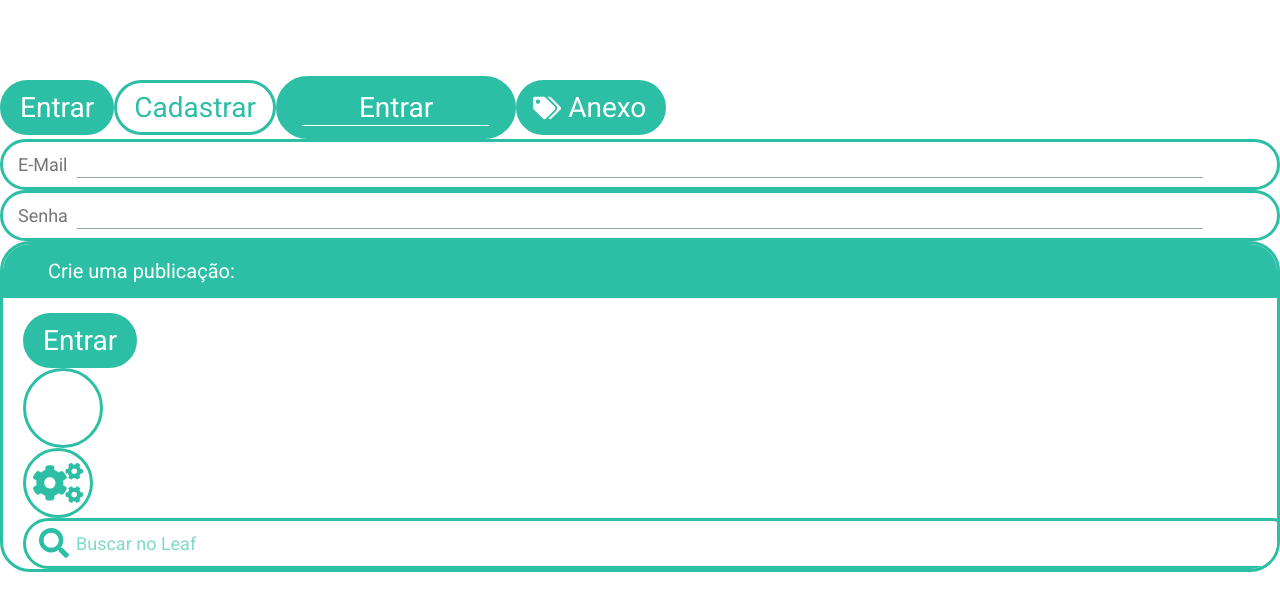
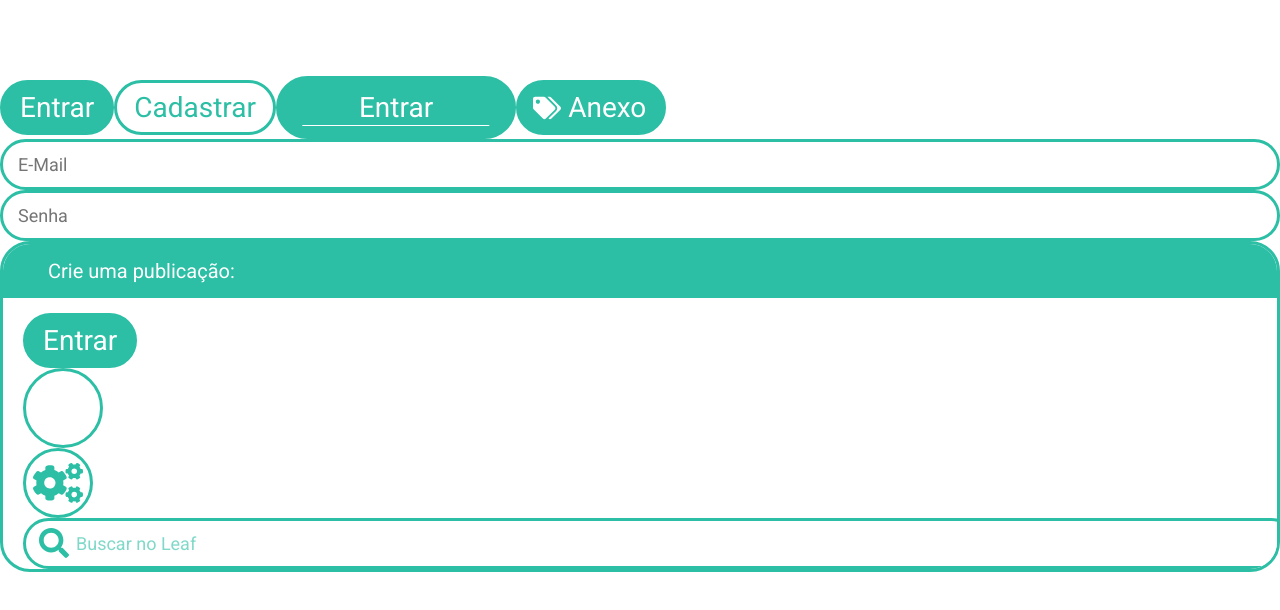
Before and after one commit to 1ChristianAlex/ladies-first, a React (Create React App) app in the folder frontend/: page /components in a window 1280 px wide. Shown: the top 610 px of the page. Built offline with nearby package versions, Linux system fonts and the light colour scheme.

Commit message:
feat: form input component and generic input styling changes

```diff
--- /dev/null
+++ b/frontend/src/components/FormInput/FormInput.jsx
@@ -0,0 +1,15 @@
+import React from 'react';
+
+import { Input } from 'components';
+import { Container, Label } from './styles';
+
+const FormInput = ({ label, ...props }) => {
+  return (
+    <Container>
+      {label && <Label>{label}</Label>}
+      <Input {...props} borderRadius={15} />
+    </Container>
+  );
+};
+
+export default FormInput;
--- /dev/null
+++ b/frontend/src/components/FormInput/styles.js
@@ -0,0 +1,13 @@
+import styled from 'styled-components';
+import { Colors } from 'styles';
+
+export const Container = styled.div`
+  display: flex;
+  flex-direction: column;
+`;
+
+export const Label = styled.label`
+  color: ${Colors.primary};
+  font-size: 22px;
+  margin-bottom: 10px;
+`;
--- a/frontend/src/components/Input/Input.jsx
+++ b/frontend/src/components/Input/Input.jsx
@@ -2,20 +2,30 @@ import React from 'react';
 
 import { Container, StyledInput } from './styles';
 
-const Input = ({ type, value, onChange, placeholder }) => (
-  <Container>
+const Input = ({
+  type,
+  value,
+  onChange,
+  placeholder,
+  hasLine,
+  borderRadius
+}) => (
+  <Container hasLine={hasLine}>
     <StyledInput
       type={type}
       value={value}
       onChange={e => onChange(e)}
       placeholder={placeholder}
+      borderRadius={borderRadius}
     />
   </Container>
 );
 
 Input.defaultProps = {
   type: 'text',
-  onChange: () => {}
+  onChange: () => {},
+  hasLine: false,
+  borderRadius: 30
 };
 
 export default Input;
--- a/frontend/src/components/Input/styles.js
+++ b/frontend/src/components/Input/styles.js
@@ -1,4 +1,4 @@
-import styled from 'styled-components';
+import styled, { css } from 'styled-components';
 import { Colors } from 'styles';
 
 export const Container = styled.div`
@@ -6,6 +6,9 @@ export const Container = styled.div`
   display: inline-block;
   width: 100%;
 
+  ${props =>
+    props.hasLine &&
+    css`
       ::after {
         content: '';
         position: absolute;
@@ -15,13 +18,14 @@ export const Container = styled.div`
         left: 50%;
         transform: translateX(-50%);
       }
+    `}
 `;
 
 export const StyledInput = styled.input`
   background: ${Colors.white};
   color: ${Colors.dark};
   padding: 12px 15px;
-  border-radius: 30px;
+  border-radius: ${props => props.borderRadius}px;
   border: 3px solid ${Colors.primary};
   font-size: 18px;
   position: relative;
--- a/frontend/src/components/index.js
+++ b/frontend/src/components/index.js
@@ -12,3 +12,4 @@ export { default as Comment } from './Comment/Comment';
 export { default as ProfileBio } from './ProfileBio/ProfileBio';
 export { default as ProfileCover } from './ProfileCover/ProfileCover';
 export { default as BigProfileBio } from './BigProfileBio/BigProfileBio';
+export { default as FormInput } from './FormInput/FormInput';
```
Lines whose indentation alone changed are shown as unchanged.
